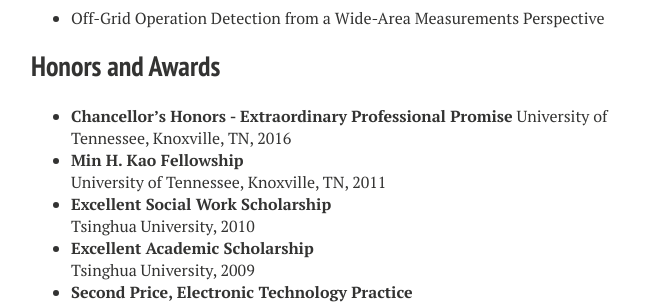
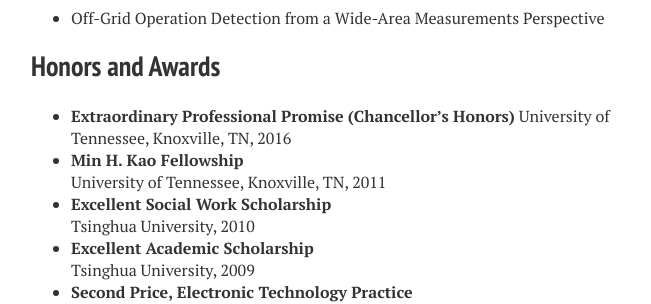
Before and after one commit to JiahuiGuo/jiahuiguo.github.io, a Jekyll site: the page built from cv.md, in a window 1280 px wide and 900 px high, scrolled down 872 px. Shown: the part 155-459 px from the top of the window, without its empty margins (289-940 px from the left). Built offline with Jekyll 4.4.1, drawn with Linux system fonts in a browser that asks for light colours; nearby versions of some CDN libraries.

Commit message:
Update cv.md

```diff
--- a/cv.md
+++ b/cv.md
@@ -47,7 +47,7 @@
 - Off-Grid Operation Detection from a Wide-Area Measurements Perspective
 
 ## Honors and Awards
-- **Chancellor’s Honors - Extraordinary Professional Promise**
+- **Extraordinary Professional Promise (Chancellor’s Honors)**
 University of Tennessee, Knoxville, TN, 2016
 - **Min H. Kao Fellowship**
 University of Tennessee, Knoxville, TN, 2011
```
